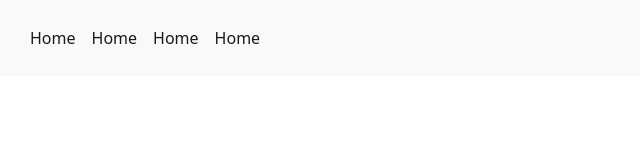
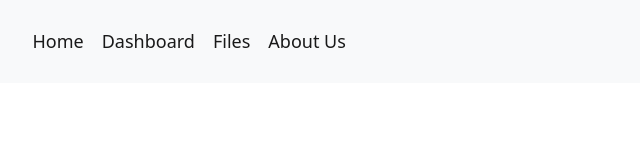
Before and after one commit to roger2020-ui/my-app, a React (Create React App) app: page / in a window 1280 px wide. Shown: the top 160 px of the page, without its empty margins (0-640 px from the left). Built offline with nearby package versions, Linux system fonts and the light colour scheme; the HTML template or start-up script is replaced by a standard one.

Commit message:
added css modification; renaming

```diff
--- a/src/components/Navbar.jsx
+++ b/src/components/Navbar.jsx
@@ -27,17 +27,17 @@ const Navbar = () => {
               </li>
               <li class='nav-item'>
                 <a class='nav-link active' aria-current='page' href='#./'>
-                  Home
+                  Dashboard
                 </a>
               </li>
               <li class='nav-item'>
                 <a class='nav-link active' aria-current='page' href='#./'>
-                  Home
+                  Files
                 </a>
               </li>
               <li class='nav-item'>
                 <a class='nav-link active' aria-current='page' href='#./'>
-                  Home
+                  About Us
                 </a>
               </li>
             </ul>
--- a/src/styles/navbar.css
+++ b/src/styles/navbar.css
@@ -1,3 +1,6 @@
+*{
+    font-size: large;
+}
 .container-fluid{
     margin:10px;
 }
```
